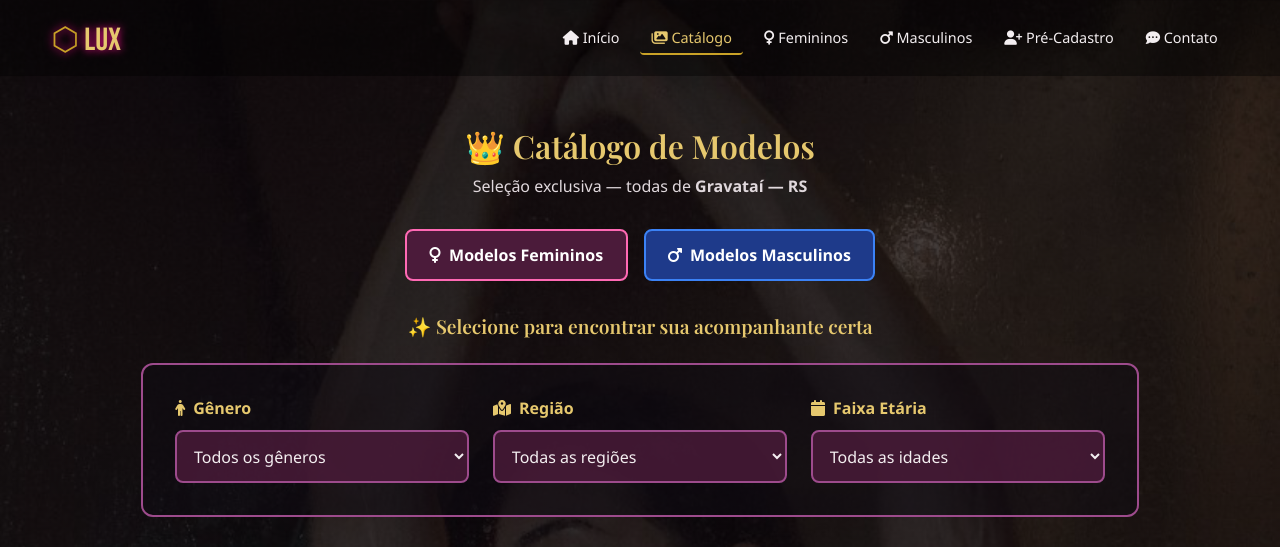
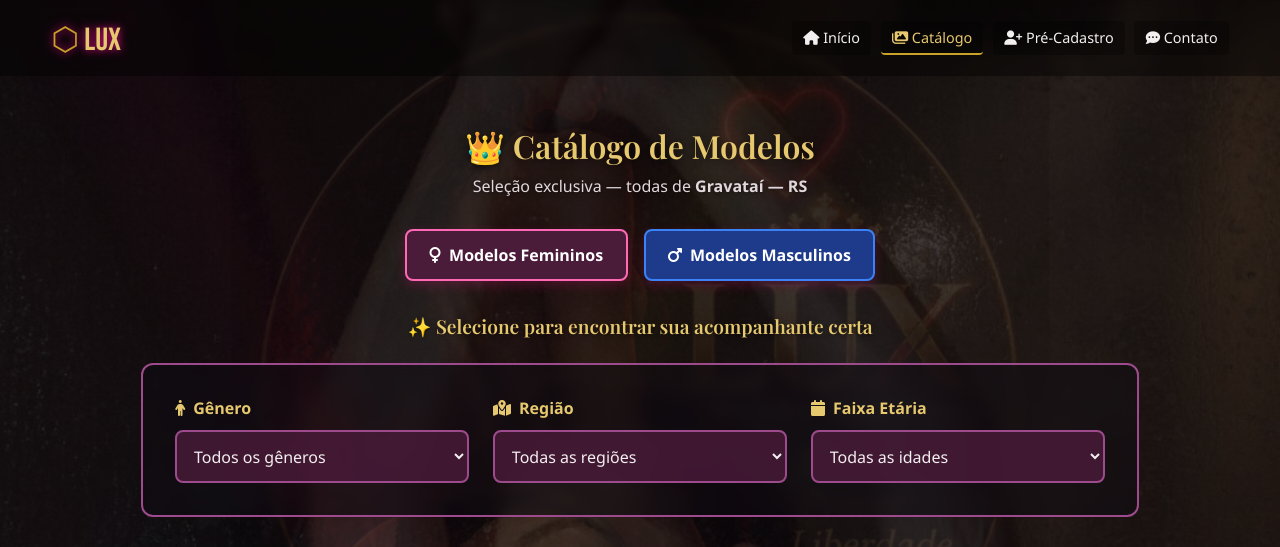
Before and after one commit to LUX-SEXSHOPPING/lux-site, a plain HTML site: page catalago.html in a window 1280 px wide. Shown: the top 547 px of the page. Drawn offline with nearby package versions, Linux system fonts and the light colour scheme.

Commit message:
Integrar logo3.png como fundo e remover links femininos/masculinos do menu

```diff
--- a/catalago.html
+++ b/catalago.html
@@ -28,6 +28,27 @@
             min-height: 100vh;
         }
 
+        body::before {
+            content: '';
+            position: fixed;
+            inset: 0;
+            pointer-events: none;
+            background: linear-gradient(115deg, transparent 42%, rgba(201,162,39,.05) 48%, transparent 54%),
+                        linear-gradient(-115deg, transparent 62%, rgba(110,15,46,.09) 70%, transparent 78%);
+            z-index: 0;
+        }
+
+        /* FUNDO COM LOGO3 */
+        body::after {
+            content: '';
+            position: fixed;
+            inset: 0;
+            background: url('logo3.png') center/contain no-repeat;
+            opacity: 0.08;
+            pointer-events: none;
+            z-index: 0;
+        }
+
         header {
             background: rgba(0,0,0,0.4);
             padding: 1rem 4%;
@@ -39,24 +60,33 @@
             position: sticky;
             top: 0;
             z-index: 1000;
+            backdrop-filter: blur(4px);
         }
         .logo {
             font-family: 'Bebas Neue', sans-serif;
             font-size: 2rem;
             color: var(--dourado-claro);
             text-shadow: 0 0 8px var(--neon-rosa), 0 0 16px #000;
+            position: relative;
+            z-index: 1001;
         }
-        nav { display: flex; flex-wrap: wrap; gap: 0.6rem; }
+        nav { display: flex; flex-wrap: wrap; gap: 0.6rem; position: relative; z-index: 1001; }
         nav a {
             color: var(--texto-claro);
             text-decoration: none;
             padding: 0.4rem 0.7rem;
             border-radius: 4px;
             font-size: 0.9rem;
+            background: rgba(0,0,0,.3);
+            transition: all 0.3s;
+        }
+        nav a:hover {
+            background: rgba(201,162,39,.15);
+            box-shadow: 0 0 10px rgba(201,162,39,.2);
         }
         nav a.ativo { color: var(--dourado-claro); border-bottom: 2px solid var(--dourado); }
 
-        main { padding: 3rem 4%; max-width: 1100px; margin: 0 auto; }
+        main { padding: 3rem 4%; max-width: 1100px; margin: 0 auto; position: relative; z-index: 2; }
 
         h1 {
             font-family: 'Playfair Display', serif;
@@ -64,8 +94,9 @@
             color: var(--dourado-claro);
             font-size: 2rem;
             margin-bottom: 0.5rem;
+            text-shadow: 0 2px 8px rgba(0,0,0,.6);
         }
-        .subtitulo { text-align: center; color: var(--texto-suave); margin-bottom: 2rem; }
+        .subtitulo { text-align: center; color: var(--texto-suave); margin-bottom: 2rem; text-shadow: 0 1px 4px rgba(0,0,0,.5); }
 
         .navegacao {
             display: flex;
@@ -73,6 +104,8 @@
             gap: 1rem;
             flex-wrap: wrap;
             margin-bottom: 2rem;
+            position: relative;
+            z-index: 5;
         }
         .btn-nav {
             padding: 0.8rem 1.4rem;
@@ -83,8 +116,15 @@
             align-items: center;
             gap: 0.5rem;
             background: var(--rosa-fundo); color: #fff; border: 2px solid var(--rosa-claro);
+            transition: all 0.3s;
+            box-shadow: 0 4px 12px rgba(255,20,147,.2);
+        }
+        .btn-nav:hover {
+            transform: translateY(-2px);
+            box-shadow: 0 6px 16px rgba(255,20,147,.35);
         }
         .btn-nav.masc { background: #1e3a8a; border-color: #3b82f6; }
+        .btn-nav.masc:hover { box-shadow: 0 6px 16px rgba(59,130,246,.35); }
 
         /* FILTROS */
         .frase-filtro {
@@ -94,6 +134,7 @@
             font-weight: 600;
             margin: 2rem 0 1.5rem 0;
             font-family: 'Playfair Display', serif;
+            text-shadow: 0 1px 4px rgba(0,0,0,.5);
         }
 
         .container-filtros {
@@ -105,6 +146,7 @@
             display: grid;
             grid-template-columns: repeat(auto-fit, minmax(250px, 1fr));
             gap: 1.5rem;
+            backdrop-filter: blur(6px);
         }
 
         .grupo-filtro {
@@ -156,6 +198,8 @@
             display: grid;
             grid-template-columns: 1fr;
             gap: 2rem;
+            position: relative;
+            z-index: 2;
         }
 
         .cartao {
@@ -164,6 +208,7 @@
             border-radius: 16px;
             overflow: hidden;
             display: none;
+            backdrop-filter: blur(6px);
         }
 
         .cartao.visivel {
@@ -342,6 +387,7 @@
             font-size: 1.1rem;
             padding: 2rem;
             display: none;
+            text-shadow: 0 1px 4px rgba(0,0,0,.5);
         }
 
         .mensagem-vazia.visivel {
@@ -355,6 +401,8 @@
             color: #aaa;
             margin-top: 3rem;
             font-size: 0.9rem;
+            position: relative;
+            z-index: 2;
         }
 
         @media (max-width: 768px) {
@@ -371,8 +419,6 @@
     <nav>
         <a href="index.html"><i class="fa-solid fa-house"></i> Início</a>
         <a href="catalago.html" class="ativo"><i class="fa-solid fa-images"></i> Catálogo</a>
-        <a href="modelos-femininos.html"><i class="fa-solid fa-venus"></i> Femininos</a>
-        <a href="modelos-masculinos.html"><i class="fa-solid fa-mars"></i> Masculinos</a>
         <a href="pre-cadastro.html"><i class="fa-solid fa-user-plus"></i> Pré-Cadastro</a>
         <a href="https://wa.me/5551980612041" target="_blank"><i class="fa-solid fa-comment-dots"></i> Contato</a>
     </nav>
```
